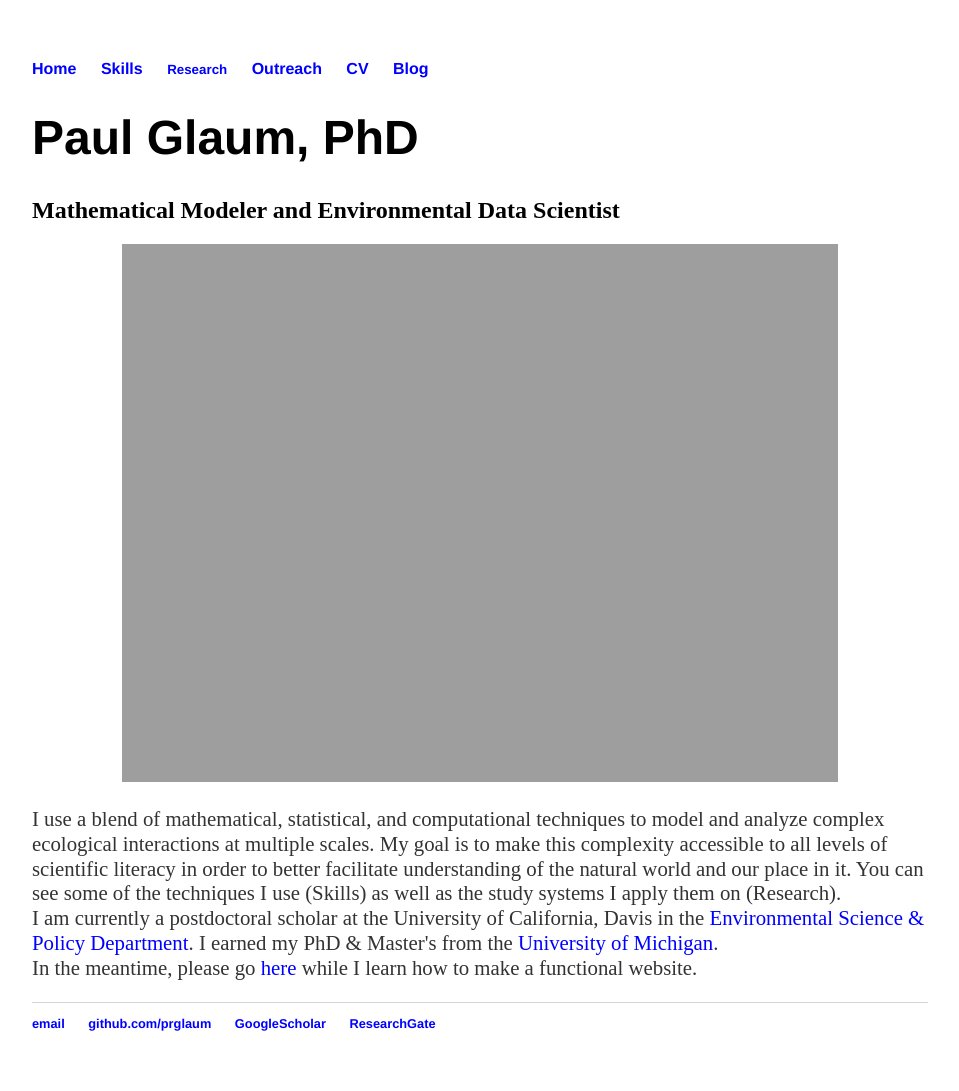
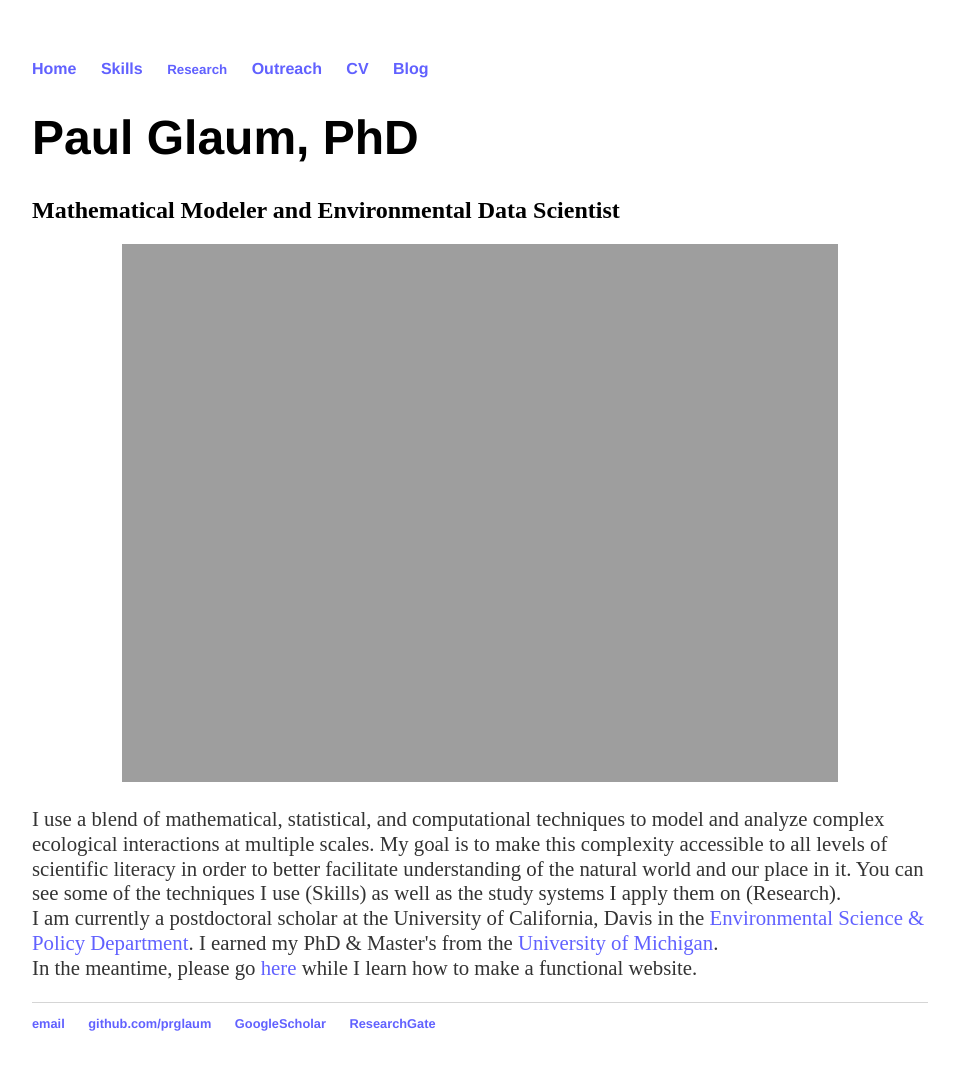
Before and after one commit to prglaum/prglaum.github.io, a Jekyll site: the page built from index.html, in a window 1280 px wide. Shown: the whole page, without its empty margins (160-1119 px from the left). Built offline with Jekyll 4.4.1, drawn with Linux system fonts in a browser that asks for light colours.

Commit message:
Update main.css

```diff
--- a/css/main.css
+++ b/css/main.css
@@ -14,7 +14,7 @@ nav ul li, footer ul li {
 }
 a {
     text-decoration: none;
-    color: #0000FF;
+    color: #6161FF;/*#0000FF;*/
 }
 a:hover {
     text-decoration: underline;
```
